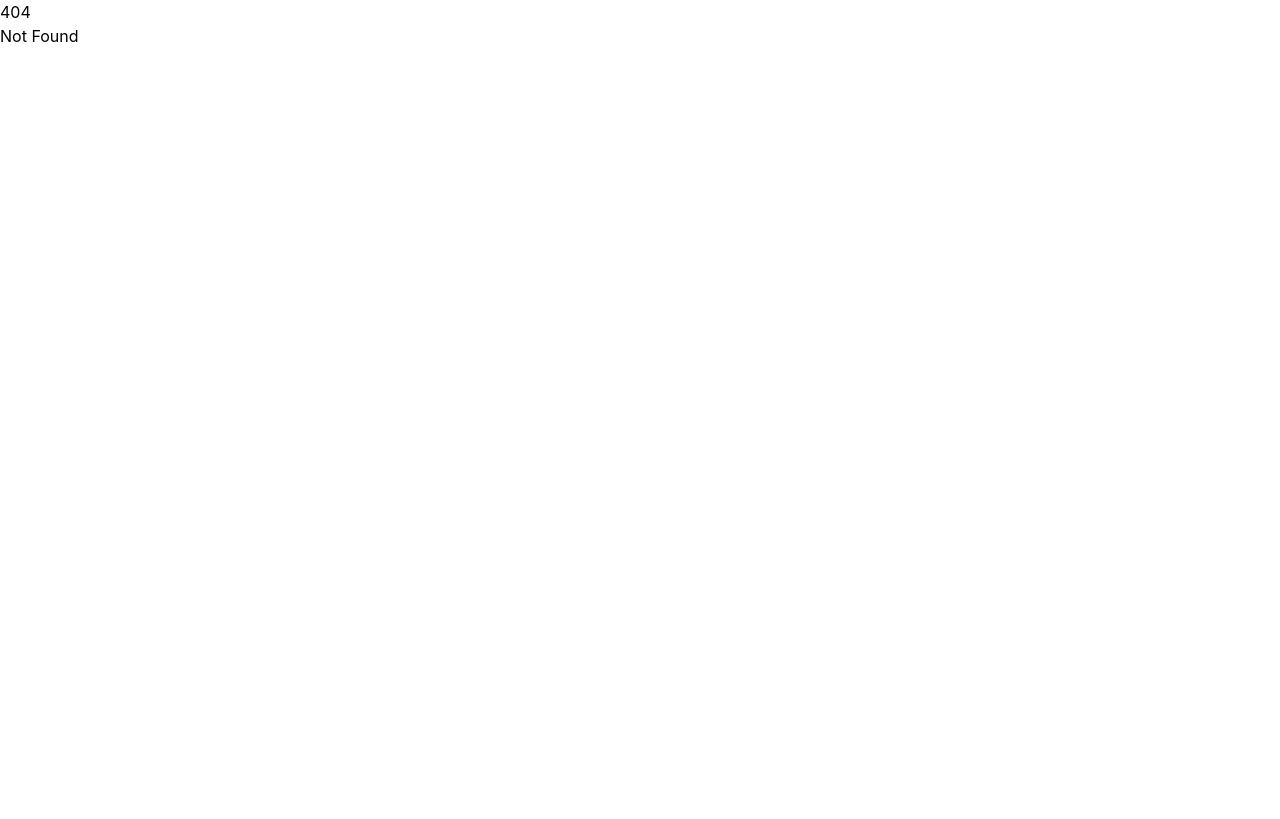
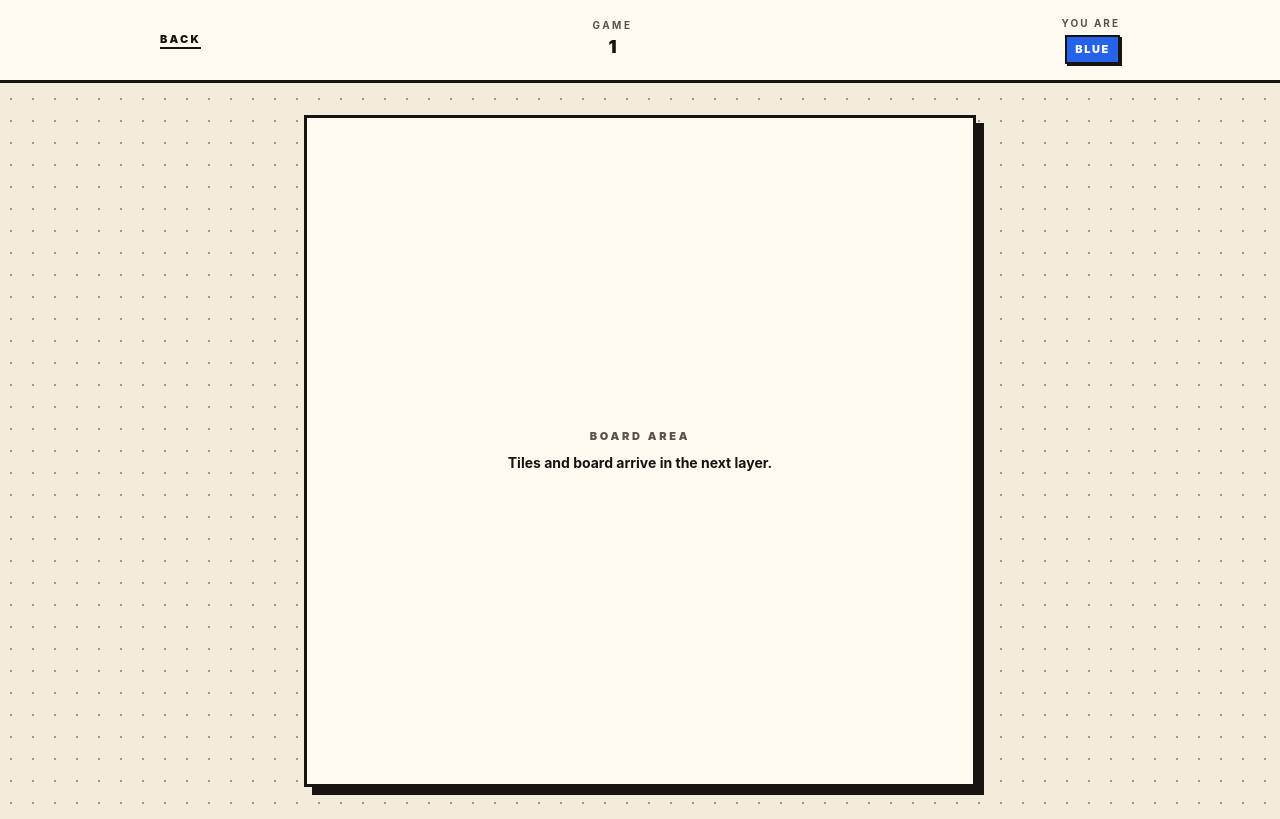
Before and after one commit to CoolAlmorstand/rps-board-game, a SvelteKit app in the folder frontend/: page /game/1 in a window 1280 px wide. Before the commit this address had no page. Built offline with nearby package versions, Linux system fonts and the light colour scheme.

Commit message:
feat(game): add game route shell

```diff
--- /dev/null
+++ b/frontend/src/routes/game/[gameId]/+page.svelte
@@ -0,0 +1,54 @@
+<script lang="ts">
+  import { onMount } from 'svelte';
+  import { page } from '$app/state';
+
+  const gameId = $derived(page.params.gameId ?? '');
+
+  let playerTeam = $state<'blue' | 'red' | null>(null);
+
+  onMount(() => {
+    playerTeam = Math.random() < 0.5 ? 'red' : 'blue';
+  });
+</script>
+
+<main class="relative flex min-h-screen flex-col overflow-hidden bg-[#f3ecdc] text-[#17130f]">
+  <div class="pointer-events-none absolute inset-0 opacity-40 [background-image:radial-gradient(#17130f_1px,transparent_1px)] [background-size:22px_22px]" aria-hidden="true"></div>
+
+  <header class="relative border-b-[3px] border-[#17130f] bg-[#fffaf0]">
+    <div class="mx-auto flex w-full max-w-5xl items-center justify-between gap-4 px-5 py-4 sm:px-8">
+      <a
+        href="/"
+        class="border-b-2 border-[#17130f] text-[11px] font-black uppercase tracking-[0.2em] hover:bg-[#17130f] hover:text-[#fffaf0] focus-visible:outline-2 focus-visible:outline-offset-2 focus-visible:outline-[#17130f]"
+      >
+        Back
+      </a>
+
+      <div class="text-center">
+        <p class="text-[10px] font-bold uppercase tracking-[0.25em] text-[#5b5148]">Game</p>
+        <h1 class="text-lg font-black uppercase tracking-tight">{gameId}</h1>
+      </div>
+
+      <div class="min-w-24 text-right">
+        <p class="text-[10px] font-bold uppercase tracking-[0.2em] text-[#5b5148]">You are</p>
+        {#if playerTeam}
+          <p
+            class="mt-1 inline-block border-2 border-[#17130f] px-2 py-1 text-[11px] font-black uppercase tracking-[0.15em] text-[#fffaf0] shadow-[2px_2px_0_#17130f]"
+            class:bg-[#2563eb]={playerTeam === 'blue'}
+            class:bg-[#e4572e]={playerTeam === 'red'}
+          >
+            {playerTeam}
+          </p>
+        {:else}
+          <p class="mt-1 text-[11px] font-bold uppercase tracking-[0.15em]">Assigning…</p>
+        {/if}
+      </div>
+    </div>
+  </header>
+
+  <section class="relative mx-auto flex w-full max-w-5xl flex-1 items-center justify-center p-5 sm:p-8">
+    <div class="flex aspect-square w-full max-w-2xl flex-col items-center justify-center border-[3px] border-[#17130f] bg-[#fffaf0] shadow-[8px_8px_0_#17130f]">
+      <p class="text-[11px] font-black uppercase tracking-[0.25em] text-[#5b5148]">Board area</p>
+      <p class="mt-2 text-sm font-bold">Tiles and board arrive in the next layer.</p>
+    </div>
+  </section>
+</main>
```
